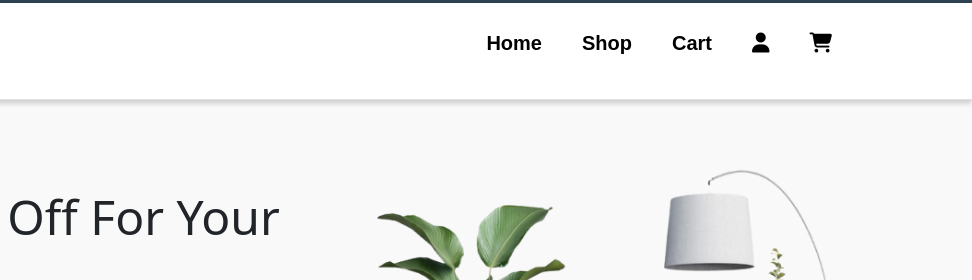
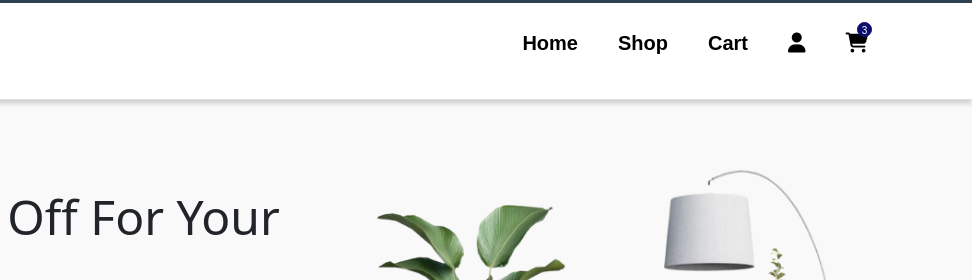
Before and after one commit to SAIGNANIKACHOWDARY/ShopSphere, a plain HTML site: page HTML/index.html in a window 1280 px wide. Shown: the top 280 px of the page, 308-1280 px from the left. Drawn offline with nearby package versions, Linux system fonts and the light colour scheme.

Commit message:
Project Done

```diff
--- a/HTML/index.html
+++ b/HTML/index.html
@@ -26,6 +26,7 @@
         <li><a href=""style="text-decoration: none;color:black;"><i class="fa-solid fa-user"></i></a></li>
          <li><a href="cart.html"style="text-decoration: none;color:black;"><i class="fa-solid fa-cart-shopping"></i></i></a></li>
         <!-- <li><i class="fa-solid fa-cart-shopping"></i></li> -->
+         <p>3</p>
       </ul>
     </div>
   </header>
--- a/HTML/shopping.html
+++ b/HTML/shopping.html
@@ -24,6 +24,7 @@
         <li><a href="cart.html"text-decoration: none;color: black;>Cart</a></li>
         <li><a href=""color: black;><i class="fa-solid fa-user"></i></a></li>
         <li><a href="cart.html"style="text-decoration: none;color:black;"><i class="fa-solid fa-cart-shopping"></i></i></a></li>
+        <p>3</p>
       </ul>
     </div>
   </header>
--- a/css/cart.css
+++ b/css/cart.css
@@ -27,7 +27,19 @@ body {
       gap: 30px;
       align-items: center;
     }
-
+    .nav p{
+    font-size: 10px;
+    width: 15px;
+    height: 15px;
+    color: white;
+    background-color: #0d0d6e;
+    border: 1px solid #0d0d6e;
+    text-align: center;
+    align-content: center;
+    border-radius: 50%;
+    margin-top: -6px;
+    margin-left: -30px;
+}
     .nav ul li {
       font-weight: bold;
       font-size: 20px;
--- a/css/project 1.css
+++ b/css/project 1.css
@@ -22,11 +22,23 @@
       padding: 0;
       display: flex;
     }
-
+    .nav p{
+    font-size: 10px;
+    width: 15px;
+    height: 15px;
+    color: white;
+    background-color: #0d0d6e;
+    border: 1px solid #0d0d6e;
+    text-align: center;
+    align-content: center;
+    border-radius: 50%;
+    margin-top: -6px;
+    margin-left: -51px;
+}
     .nav ul li {
       display: inline-block;
       margin-right: 40px;
-      color: black;
+      color: rgb(2, 2, 2);
       font-weight: bold;
       font-size: 20px;
       cursor: pointer;
--- a/css/style.css
+++ b/css/style.css
@@ -13,7 +13,7 @@
     .logo {
   display: flex;
   align-items: center;
-  margin-left: 10px;
+  margin-left: 20px;
 }
 
 .logo i {
@@ -41,7 +41,19 @@
       padding: 0;
       display: flex;
     }
-
+    .nav p{
+    font-size: 10px;
+    width: 15px;
+    height: 15px;
+    color: white;
+    background-color: #0d0d6e;
+    border: 1px solid #0d0d6e;
+    text-align: center;
+    align-content: center;
+    border-radius: 50%;
+    margin-top: -6px;
+    margin-left: -80px;
+}
     .nav ul li {
       display: inline-block;
       margin-right: 40px;
```
Also changed, not shown: HTML/cart.html (+1 -0 lines).
